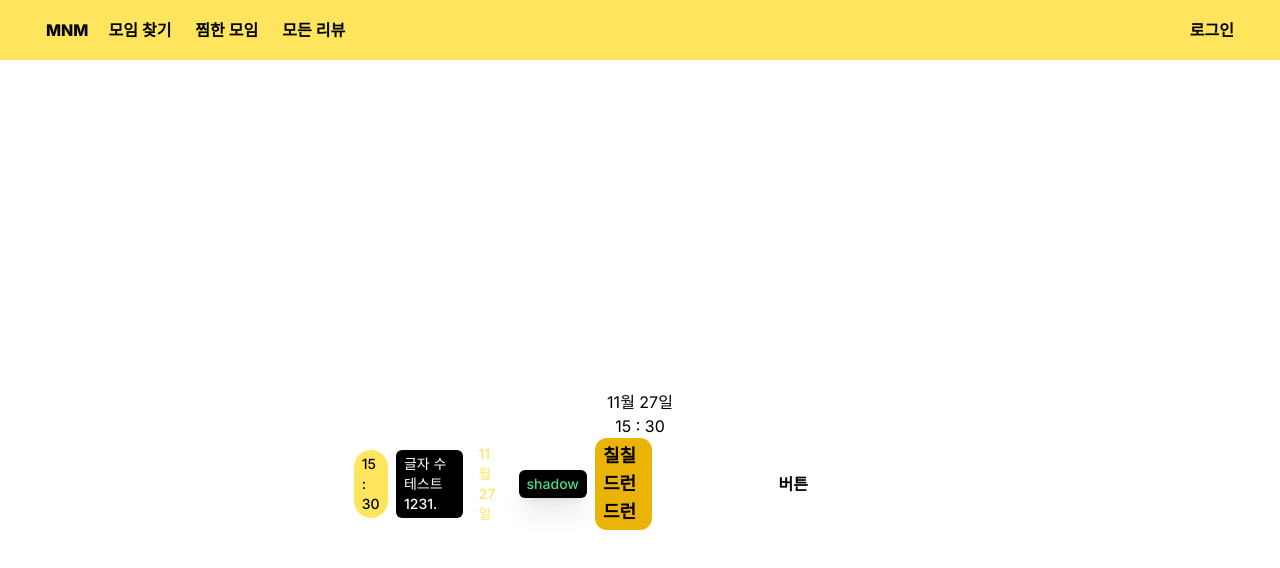
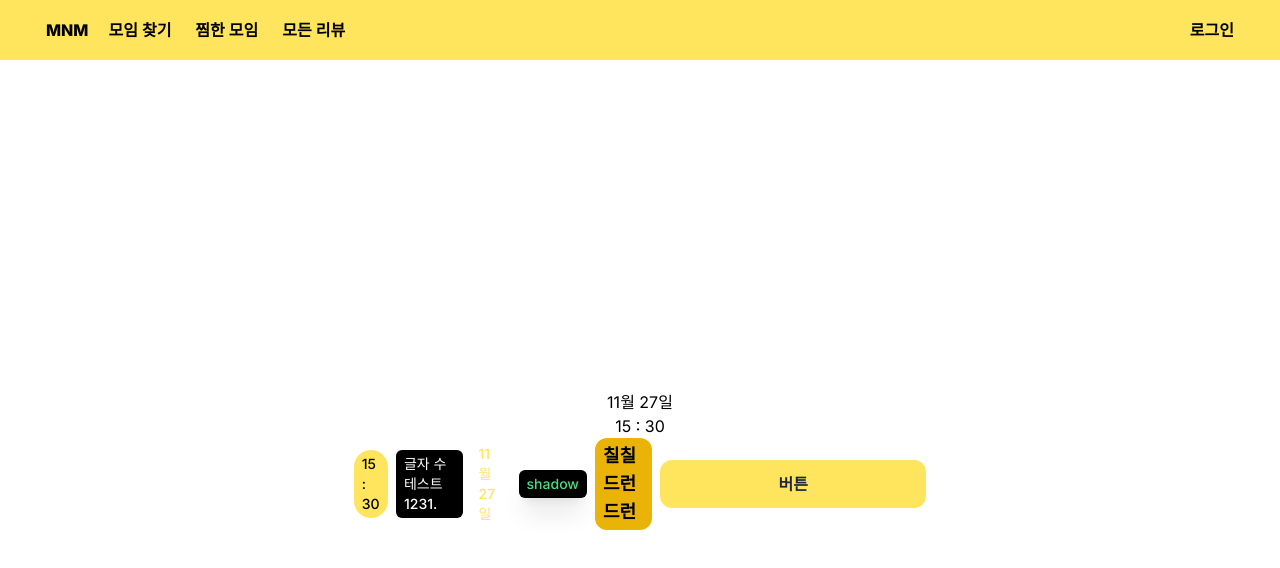
Before and after one commit to FESI5-team9/Frountend, a Next.js app: page /date in a window 1280 px wide. Shown: the top 568 px of the page. Built offline with nearby package versions, Linux system fonts and the light colour scheme.

Commit message:
MNM-57-fix: build 에러 수정

```diff
--- a/src/app/(testPages)/date/page.tsx
+++ b/src/app/(testPages)/date/page.tsx
@@ -32,7 +32,7 @@ export default function page() {
         <Chip type="time" fontSize="text-lg" fontWeight="font-bold">
           칠칠드런드런
         </Chip>
-        <Button color="yellow" className="cursor-pointer">
+        <Button bgColor="yellow" className="cursor-pointer">
           버튼
         </Button>
       </div>
```
